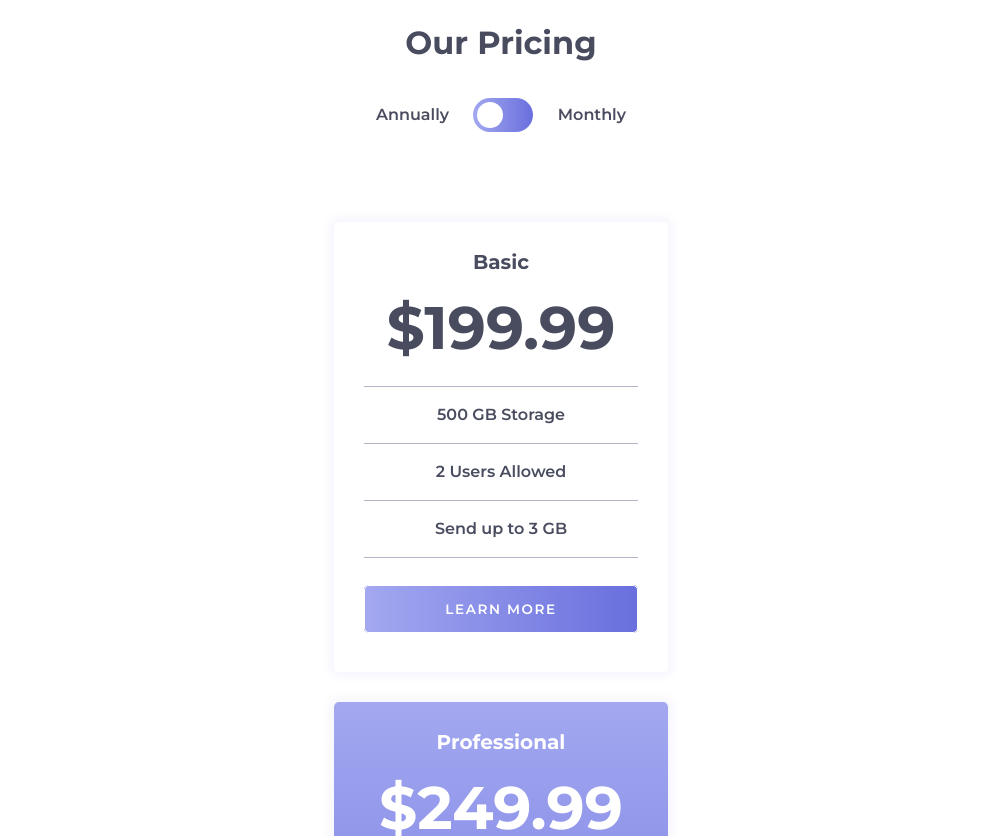
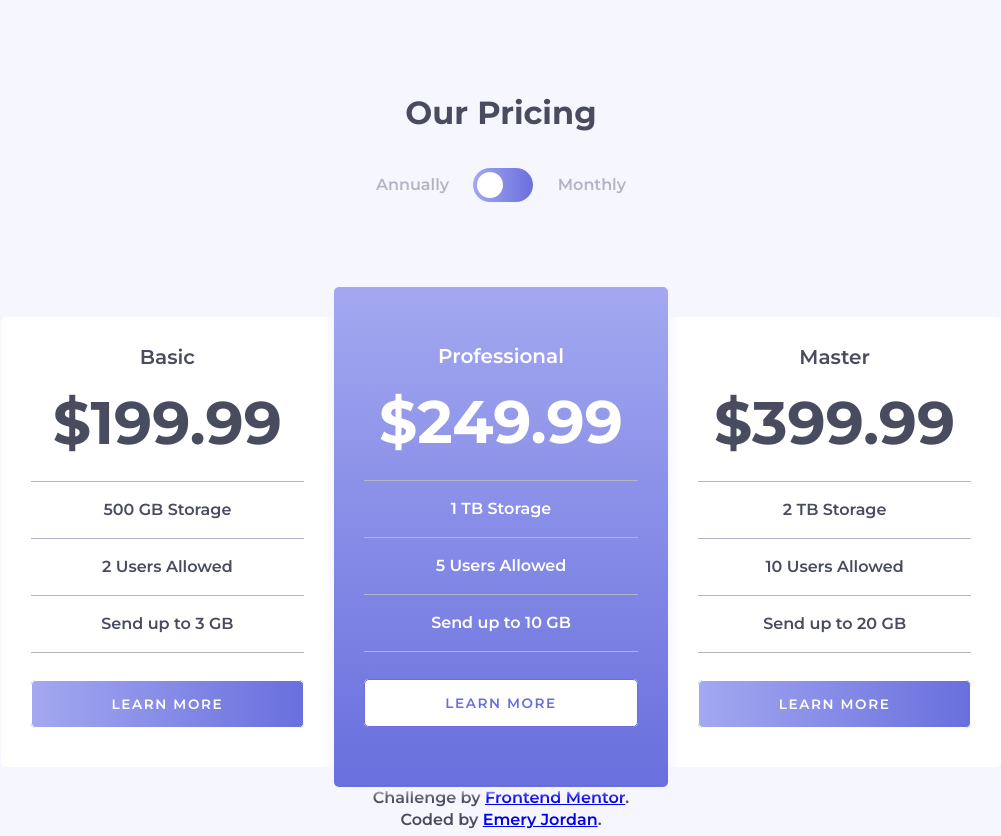
Before and after one commit to emmy-html/pricing-component, a plain HTML site: page index.html in a window 1280 px wide. Shown: the top 836 px of the page, without its empty margins (139-1140 px from the left). Drawn offline with Linux system fonts and the light colour scheme.

Commit message:
Added basic desktop styles

```diff
--- a/css/main.scss
+++ b/css/main.scss
@@ -136,6 +136,7 @@ $reverse-gradient: linear-gradient(to bottom, hsl(236, 72%, 79%), hsl(237, 63%,
 }
 /* Universal Styles */
 body {
+    background: $very-light-gray-blue;
   color: $dark-gray-blue;
   font-family: $main-font;
   font-weight: $semi-bold;
@@ -164,6 +165,9 @@ a.button {
         border: 1px solid white;
         color: white;
     }
+}
+h2 {
+    font-weight: $semi-bold;
 }
 /* Toggle Slider */
 /* The switch */
@@ -225,13 +229,19 @@ input:checked + .slider:before {
 }
 /* Mobile Styles */
 #pricing {
+    h1 {
+        padding-top: 70px;
+    }
   .pricing-options {
     display: flex;
     justify-content: space-between;
     align-items: center;
     align-content: center;
+    margin: 0 auto;
     width: 250px;
-    margin: 0 auto;
+    p {
+        color: $light-gray-blue;
+    }
   }
   .plan-container {
     display: flex;
@@ -275,9 +285,30 @@ input:checked + .slider:before {
     margin-top: 30px;
   }
 }
-/* Tablet Styles */
-
 /* Desktop Styles */
+@media screen and (min-width: 1200px) {
+    #pricing {
+        .pricing-options {
+            margin-bottom: 45px;
+        }
+        .plan-container {
+            display: flex;
+            flex-direction: row;
+            justify-content: center;
+        }
+        .professional-plan {
+            height: 500px;
+            z-index: 100;
+            h2 {
+                margin-top: 46px;
+            }
+        }
+        .basic-plan,
+        .master-plan {
+            margin-top: 40px;
+        }
+    }
+}
 
 /* ==========================================================================
    Helper classes
```
Also changed, not shown: css/main.css, index.html (indentation only), 1 other file.
